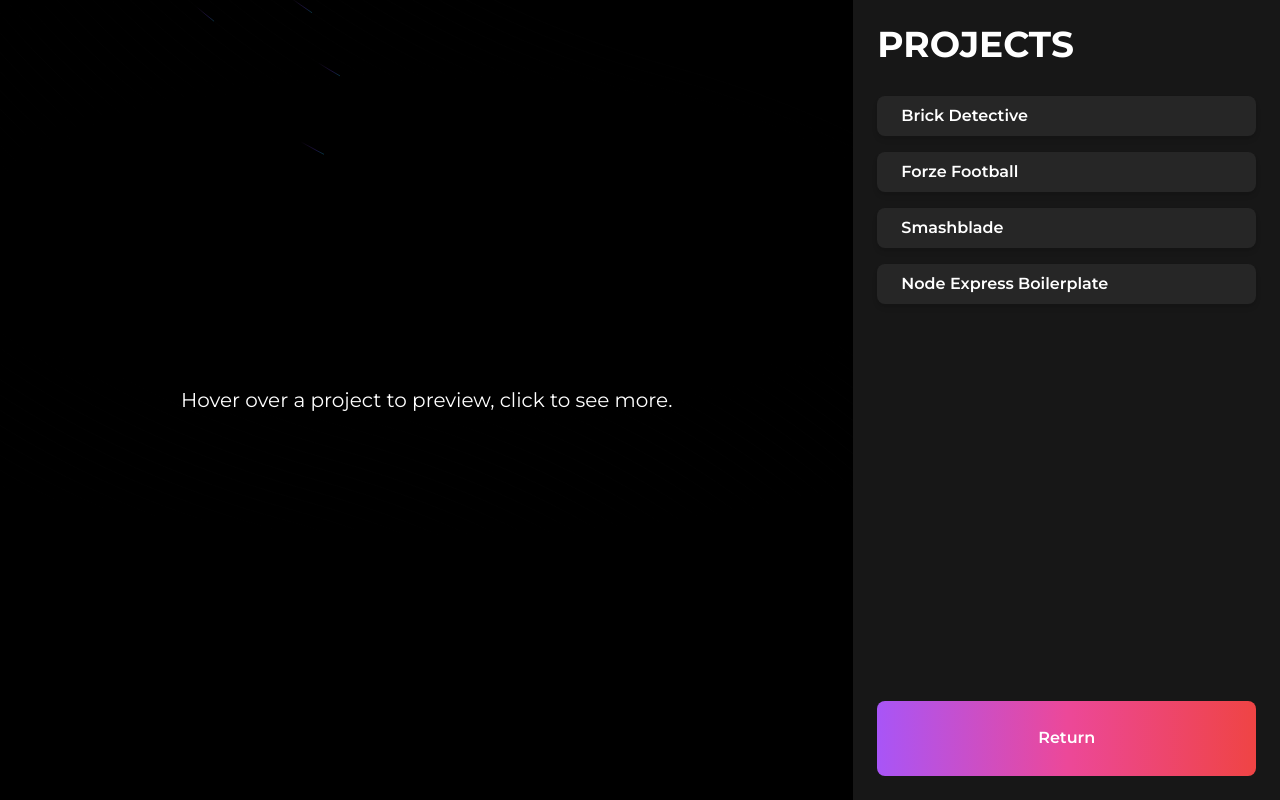
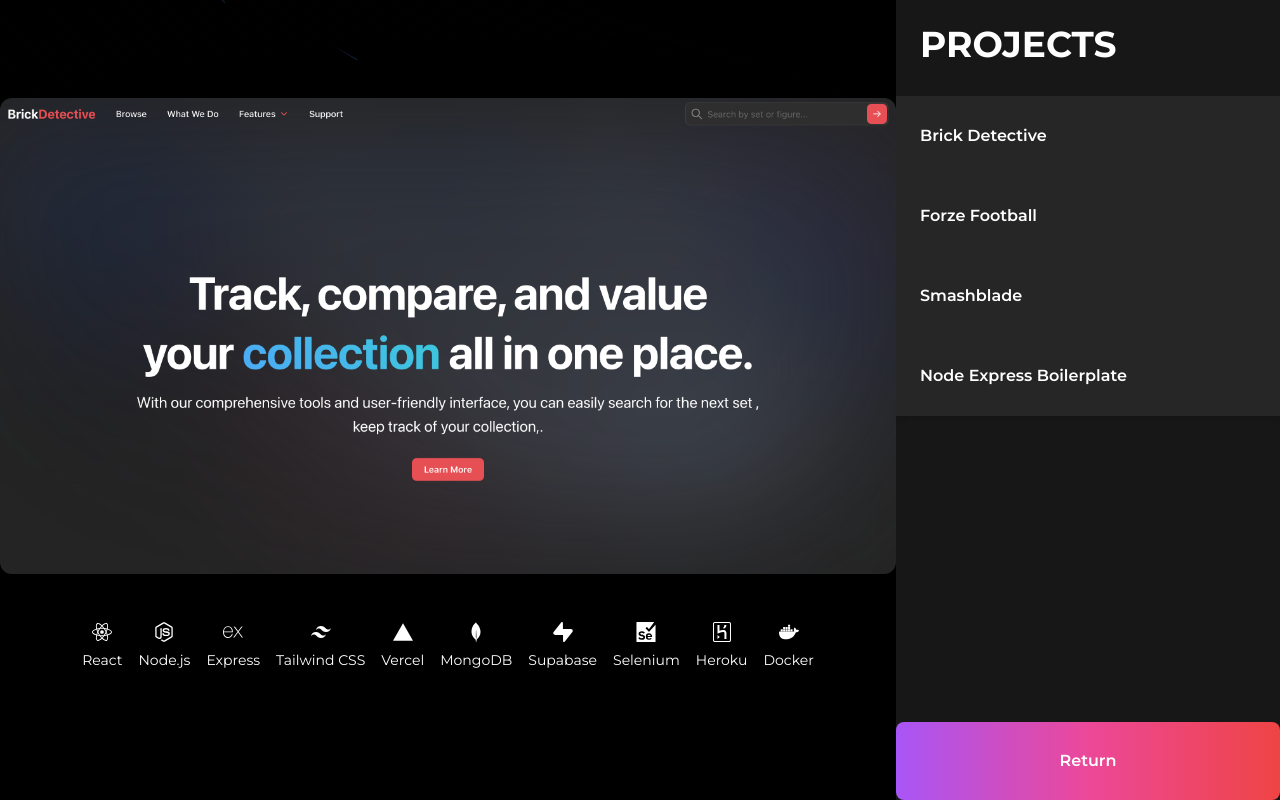
Before and after one commit to Rory-Johnston/rxry-dev, a React (Vite) app: page /projects in a window 1280 px wide. Built offline with nearby package versions, Linux system fonts and the light colour scheme; a web font is replaced by a local one.

Commit message:
style(overview): updated sidebar design and default selection

```diff
--- a/src/pages/overview/overview.tsx
+++ b/src/pages/overview/overview.tsx
@@ -6,7 +6,7 @@
 import { FaArrowRight } from "react-icons/fa";
 
 const ProjectsOverview = () => {
-  const [hoveredProject, setHoveredProject] = useState<any>(null);
+  const [hoveredProject, setHoveredProject] = useState<any>(projects[0]);
   const [canHover, setCanHover] = useState<boolean>(false);
 
   useEffect(() => {
@@ -68,12 +68,12 @@
         <BackgroundBeams />
       </div>
 
-      <div className="w-full md:w-1/3 bg-neutral-900 text-white p-6 flex flex-col justify-between h-screen">
+      <div className="w-full md:w-1/3 bg-neutral-900 text-white pt-6 flex flex-col justify-between h-screen">
         <div>
-          <h1 className="text-4xl font-bold mb-8">PROJECTS</h1>
+          <h1 className="text-4xl font-bold mb-8 pl-6">PROJECTS</h1>
           <ul>
             {projects.map((project) => (
-              <li key={project.id} className="mb-4">
+              <li key={project.id} className="">
                 <Link
                   to={`/projects/${project.slug}`}
                   {...(canHover && {
@@ -81,7 +81,7 @@
                     onMouseLeave: () => setHoveredProject(null),
                   })}
                   data-umami-event={`${project.name} button`}
-                  className="group px-6 py-2 bg-neutral-800 hover:bg-gradient-to-r from-purple-500 via-pink-500 to-red-500 text-white font-semibold rounded-lg shadow-md transform transition duration-300 hover:scale-105 hover:shadow-xl flex items-center justify-between"
+                  className="group h-[80px] px-6 py-2 bg-neutral-800 hover:bg-gradient-to-r from-purple-500 via-pink-500 to-red-500 text-white font-semibold shadow-md transform transition duration-300 hover:shadow-xl flex items-center justify-between"
                 >
                   <span>{project.name}</span>
                   <FaArrowRight
```
